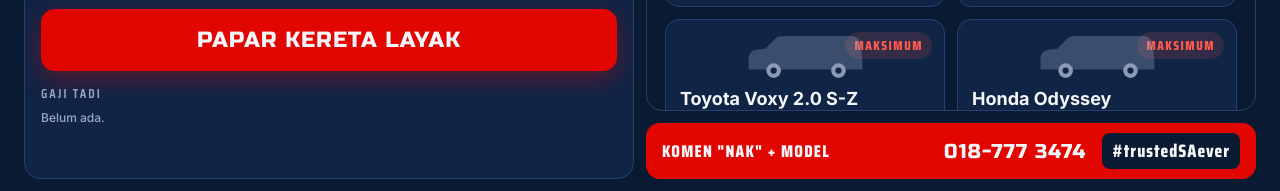
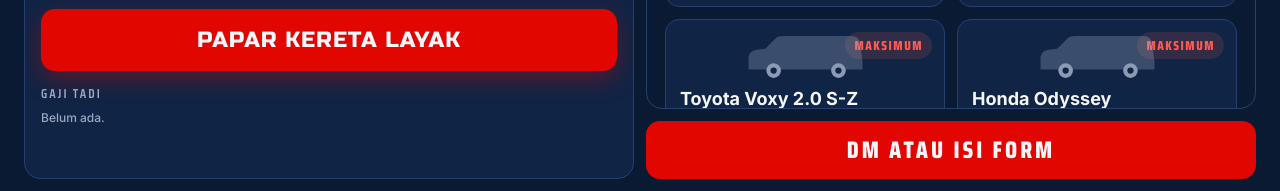
Before and after one commit to muhdfozi/Video-Claude, a plain HTML site: page live-kira/index.html in a window 1280 px wide. Shown: the part 617-808 px from the top of the page. Drawn offline with Linux system fonts and the light colour scheme.

Commit message:
Live Kira: CTA bar now reads DM atau Isi Form
Co-Authored-By: Claude Opus 5.5 <noreply@anthropic.com>
Claude-Session: https://claude.ai/code/session_012NA3A3oBaozfWnPx4m1XVS

```diff
--- a/live-kira/index.html
+++ b/live-kira/index.html
@@ -104,7 +104,7 @@ button:focus-visible,input:focus-visible,textarea:focus-visible{outline:3px soli
 
 /* bottom ticker */
 .cta{display:flex;align-items:center;gap:16px;flex-wrap:wrap;background:var(--red);border-radius:14px;padding:10px 16px}
-.cta .say{font:800 17px var(--f-label);letter-spacing:1.2px;flex:1;min-width:0;white-space:nowrap}
+.cta .say{font:800 24px var(--f-label);letter-spacing:3px;flex:1;min-width:0;text-align:center}
 .cta .ph{font:20px var(--f-display);letter-spacing:1px;user-select:all}
 .cta .tag{font:800 18px var(--f-label);letter-spacing:1px;background:var(--navy);padding:4px 10px;border-radius:8px}
 .note{font:500 12px var(--f-body);color:var(--muted)}
@@ -162,9 +162,7 @@ button:focus-visible,input:focus-visible,textarea:focus-visible{outline:3px soli
     </header>
     <section class="stage" aria-live="polite" id="stage"></section>
     <footer class="cta">
-      <span class="say">KOMEN "NAK" + MODEL</span>
-      <span class="ph">018-777 3474</span>
-      <span class="tag">#trustedSAever</span>
+      <span class="say">DM ATAU ISI FORM</span>
     </footer>
   </div>
 </div>
```
Also changed, not shown: live-kira/src/template.html (+2 -4 lines), live-kira/preview-ipad.png, live-kira/preview-penuh.png.
